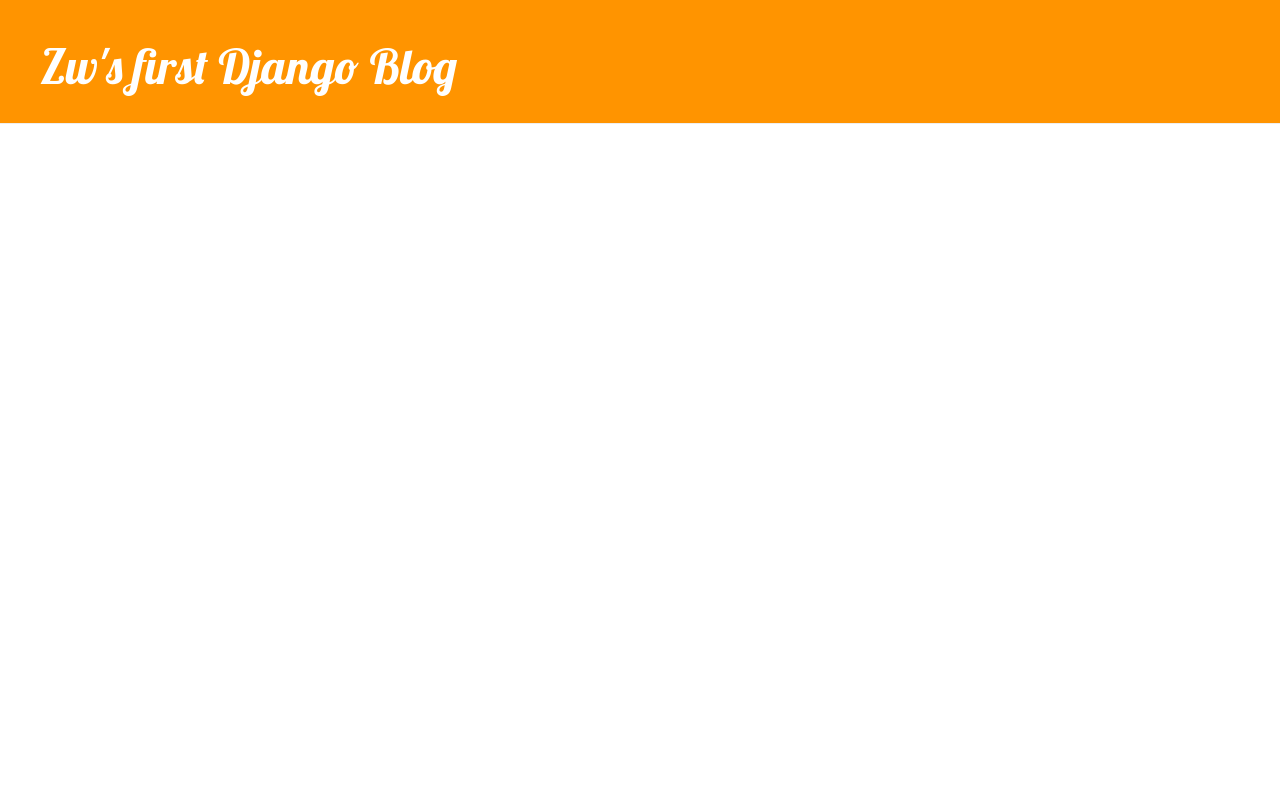
After one commit to medicine-wave/my-first-blog, a Django app: template blog/templates/blog/base.html in a window 1280 px wide. The commit adds this page. Run offline with Django 3.2, Linux system fonts and the light colour scheme; the template is opened without the code that fills it, so the values that code supplies are empty; some libraries are stand-ins or nearby versions.

Commit message:
Changed the frontpage for the site.

```diff
--- /dev/null
+++ b/blog/static/css/blog.css
@@ -0,0 +1,47 @@
+.page-header {
+        background-color: #ff9400;
+        margin-top: 0;
+        padding: 20px 20px 20px 40px;
+    }
+
+    .page-header h1, .page-header h1 a, .page-header h1 a:visited, .page-header h1 a:active {
+        color: #ffffff;
+        font-size: 36pt;
+        text-decoration: none;
+    }
+
+    .content {
+        margin-left: 40px;
+    }
+
+    h1, h2, h3, h4 {
+        font-family: 'Lobster', cursive;
+    }
+
+    .date {
+        float: right;
+        color: #828282;
+    }
+
+    .save {
+        float: right;
+    }
+
+    .post-form textarea, .post-form input {
+        width: 100%;
+    }
+
+    .top-menu, .top-menu:hover, .top-menu:visited {
+        color: #ffffff;
+        float: right;
+        font-size: 26pt;
+        margin-right: 20px;
+    }
+
+    .post {
+        margin-bottom: 70px;
+    }
+
+    .post h1 a, .post h1 a:visited {
+        color: #000000;
+    }
--- /dev/null
+++ b/blog/templates/blog/base.html
@@ -0,0 +1,25 @@
+{% load static %}
+<html>
+    <head>
+	<title>Zw's first Django blog</title>
+	<link rel="stylesheet" href="//maxcdn.bootstrapcdn.com/bootstrap/3.2.0/css/bootstrap.min.css">
+	<link rel="stylesheet" href="//maxcdn.bootstrapcdn.com/bootstrap/3.2.0/css/bootstrap-theme.min.css">
+	<link rel="stylesheet" href="{% static 'css/blog.css' %}">
+    	<link href="//fonts.googleapis.com/css?family=Lobster&subset=latin,latin-ext" rel="stylesheet" type="text/css">
+    </head>
+    <body>
+	<div class='page-header'>
+            <h1><a href="">Zw's first Django Blog</a></h1>
+        </div>
+
+	<div class="content container">
+        <div class="row">
+            <div class="col-md-8">
+                {% block content %}
+    		{% endblock %}
+            </div>
+        </div>
+    </div>
+
+    </body>
+</html>
--- a/blog/urls.py
+++ b/blog/urls.py
@@ -3,4 +3,5 @@
 
 urlpatterns = [
     url(r'^$', views.post_list, name='post_list'),
-]
+    url(r'^post/(?P<pk>[0-9]+)/$', views.post_detail, name='post_detail'),
+    ]
```
Also changed, not shown: blog/templates/blog/post_detail.html (added, +13 -0 lines), blog/templates/blog/post_list.html (+12 -21 lines), blog/views.py (+9 -1 lines), db.sqlite3, 5 other files.
